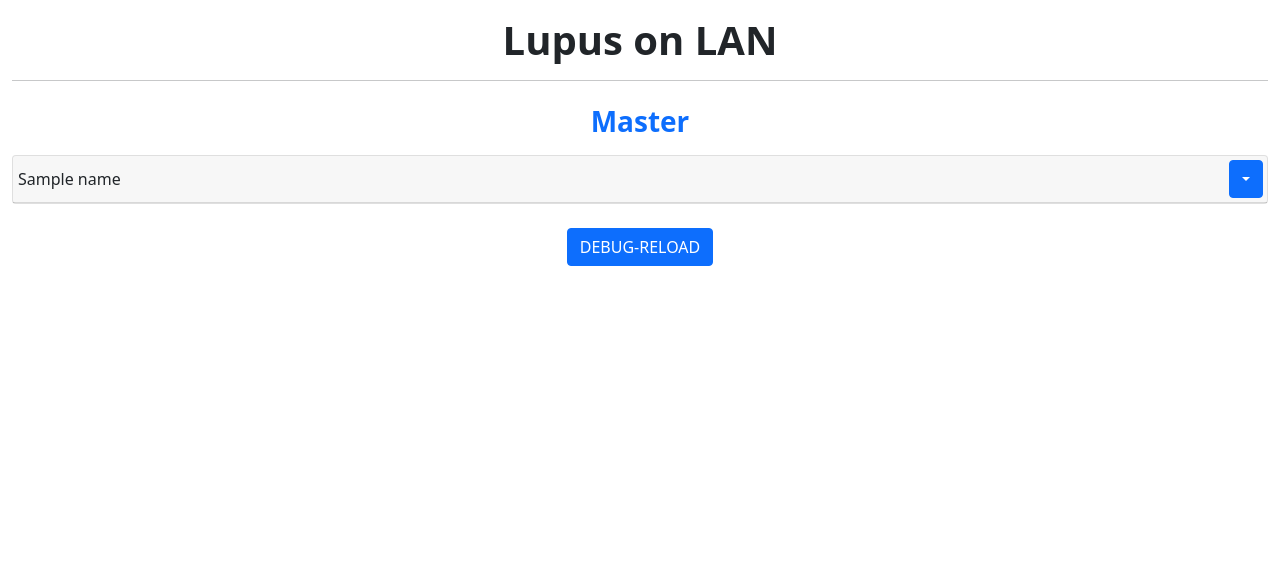
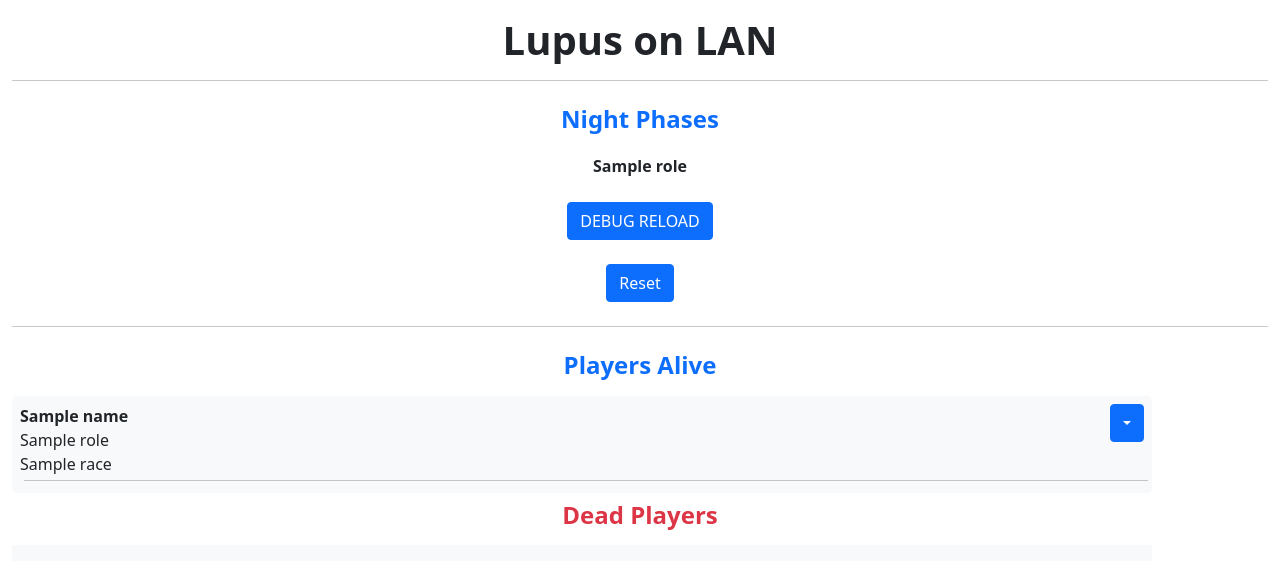
Before and after one commit to Envq/lupus_on_lan, a Flask app: template templates/master.html in a window 1280 px wide. Shown: the top 569 px of the page. Run offline with Flask 2, Linux system fonts and the light colour scheme; the template is opened without the code that fills it: most values are stand-ins (such as "Sample title", 1, 10 or a date in 2020); parts of the project's set-up code (start-up, migrations or seed data) failed here and were passed over.

Commit message:
improved master ui

```diff
--- a/templates/master.html
+++ b/templates/master.html
@@ -1,87 +1,147 @@
 {% extends 'base.html' %}
 {% block content %}
 
-  <!-- Order:
-    mago        x    stregato
-    mitomanete  -
-    veggente    -
-    medium      -
-    gufo        x    gufato
-    guardia     x    protetto
-    lupo        x    morto        unico
-    untore      x    unto
-   -->
+<script>
+  function phaseDone(id) {
+    var curr_class = String(document.getElementById(id).className);
+    if (!curr_class.includes("text-muted")) {
+      document.getElementById(id).className = curr_class + " text-muted text-decoration-line-through";
+    } else {
+      document.getElementById(id).className = curr_class.replace(' text-muted text-decoration-line-through','');
+    }
+  }
 
-<script>
   function addStatus(name, color, id) {
-    badgeId = name + id
+    var badgeId = name + id;
     if (!document.getElementById(badgeId)) {
       var badge = document.createElement("p");
-      badge.id = badgeId
-      badge.className = "badge rounded-pill m-1 p-2 text-center"
-      badge.style.background = color
-      badge.textContent = name
+      badge.id = badgeId;
+      badge.className = "badge rounded-pill m-1 p-2 text-center";
+      badge.style.background = color;
+      badge.textContent = name;
       badge.onclick = function () {this.parentElement.removeChild(this);};
       document.getElementById(id).appendChild(badge);
     }
   }
+
+  function resetStatus(ids) {
+    for (const id of ids) {
+      statusId = 'status-' + id;
+      document.getElementById(statusId).innerHTML = "";
+    }
+  }
+
+  function killPlayer(id) {
+    var rowId = 'row-'+id
+    var dropdownContainerId = 'dropdownContainer-'+id
+    var menuButtonId = 'menuButton-'+id
+    var menuId = 'menu-'+id
+    var dropupContainerId = 'dropupContainer-'+id
+    var deadContainer = document.getElementById('dead-container')
+    // Move row
+    deadContainer.insertBefore(document.getElementById(rowId), deadContainer.firstChild);
+    // Hide dropdown container
+    document.getElementById(dropdownContainerId).setAttribute("hidden", "")
+    // Show dropdup container
+    document.getElementById(dropupContainerId).removeAttribute("hidden")
+  }
+
+  function resurrectPlayer(id) {
+    var rowId = 'row-'+id
+    var dropdownContainerId = 'dropdownContainer-'+id
+    var menuButtonId = 'menuButton-'+id
+    var menuId = 'menu-'+id
+    var dropupContainerId = 'dropupContainer-'+id
+    var aliveContainer = document.getElementById('alive-container')
+    // Move row
+    aliveContainer.appendChild(document.getElementById(rowId));
+    // Hide dropup container
+    document.getElementById(dropupContainerId).setAttribute("hidden", "")
+    // Show dropdown container
+    document.getElementById(dropdownContainerId).removeAttribute("hidden")
+  }
+
 </script>
 
+
+<!-- PHASES ORDER -->
 <div class="text-center p-2">
-  <h3 class="fw-bold text-primary">Master</h3>
+  <h4 class="fw-bold text-primary">Night Phases</h4>
 </div>
 
-<div id="accordion">
-  {% for info in players.values() %}
-    <div class="card">
-      <!-- HEADER -->
-      <div class="card-header px-1 py-1">
-        <div class="row p-0 m-0">
-          <!-- UserName Container-->
-          <div class="col-4 m-0 p-0">
-            <a class="btn text-start w-100 text-truncate m-0 px-0" data-bs-toggle="collapse" href="#{{ info['name'] }}">
-              {{ info['name'] }}
-            </a>
-          </div>
-
-          <!-- Status Container -->
-          <div class="col d-flex flex-wrap m-0 p-0" id="{{ info['name'] }}-status"></div>
-
-          <!-- DropDown Container -->
-          <div class="col-2 dropdown text-end m-0 p-0">
-            <button type="button" class="btn btn-primary dropdown-toggle" data-bs-toggle="dropdown"></button>
-            <ul class="dropdown-menu">
-              {% for (name, color) in statusData %}
-              <li><p class="dropdown-item" onclick="addStatus('{{ name }}', '{{ color }}', '{{ info['name'] }}-status')">{{ name }}</p></li>
-              {% endfor %}
-            </ul>
-          </div>
-        </div>
-      </div>
-
-      <!-- CARD COLLAPSED -->
-      <div id="{{ info['name'] }}" class="collapse" data-bs-parent="#accordion">
-        <div class="card-body">
-          <div class="row fw-bold">
-            <div class="col">ROLE</div>
-            <div class="col">RACE</div>
-          </div>
-          <div class="row">
-            <div class="col">
-              <p>{{ roles[info['role']]['name'] }}</p>
-            </div>
-            <div class="col">
-              <p>{{ roles[info['role']]['race'] }}</p>
-            </div>
-          </div>
-        </div>
-      </div>
-    </div>
+<div>
+  {% for phase in nightPhases %}
+  <div class="row mx-5 my-1 px-3 rounded-3" id="{{ phase }}" onclick="phaseDone('{{ phase }}')">
+    <p class="text-center m-0 p-0 fw-bold">{{ roles[phase]['name'] }}</p>
+  </div>
   {% endfor %}
 </div>
 
-<form class="text-center m-4" method="POST" action="/lobby">
-  <input type="submit" class="btn btn-primary" value="DEBUG-RELOAD">
+<form class="text-center m-4">
+  <input type="submit" class="btn btn-primary" value="DEBUG RELOAD">
 </form>
 
+<div class="text-center m-4">
+  <div class="btn btn-primary" onclick="resetStatus({{ playersNames }})">Reset</div>
+</div>
+
+<hr>
+
+
+<!-- PLAYERS ALIVE-->
+<div class="text-center p-2">
+  <h4 class="fw-bold text-primary">Players Alive</h4>
+</div>
+
+<div class="container m-0 p-2 bg-light rounded-3" id="alive-container">
+  <!-- ALIVE PLAYER ROWS -->
+  {% for player in players %}
+  <div class="row m-0 p-0" id="row-{{ player['name'] }}">
+    <!-- User Container -->
+    <div class="col-4 m-0 p-0 fs-6" id="alive-{{ player['name'] }}">
+      <div class="row m-0 px-0">
+        <p class="m-0 p-0 text-truncate fw-bold">{{ player['name'] }}</p>
+      </div>
+      <div class="row m-0 px-0">
+        <p class="m-0 p-0 text-truncate siz">{{ roles[player['role']]['name'] }}</p>
+      </div>
+      <div class="row m-0 px-0">
+        <p class="m-0 p-0 text-truncate">{{ player['race'] }}</p>
+      </div>
+    </div>
+
+    <!-- Status Container -->
+    <div class="col d-flex flex-wrap m-0 p-0" id="status-{{ player['name'] }}"></div>
+
+    <!-- DropDown Container -->
+    <div class="col-1 dropdown text-end m-0 p-0" id="dropdownContainer-{{ player['name'] }}">
+      <button type="button" class="btn btn-primary dropdown-toggle" data-bs-toggle="dropdown" id="menuButton-{{ player['name'] }}"></button>
+      <ul class="dropdown-menu" id="menu-{{ player['name'] }}">
+        <li><p class="dropdown-item" onclick="killPlayer('{{ player['name'] }}')">DEAD</p></li>
+        {% for (name, color) in statusData %}
+        <li><p class="dropdown-item" onclick="addStatus('{{ name }}', '{{ color }}', 'status-{{ player['name'] }}')">{{ name }}</p></li>
+        {% endfor %}
+      </ul>
+    </div>
+
+    <!-- DropUp Container HIDDEN -->
+    <div class="col-1 dropup text-end m-0 p-0" id="dropupContainer-{{ player['name'] }}" hidden>
+      <div class="btn btn-danger dropdown-toggle" onclick="resurrectPlayer('{{ player['name'] }}')"></div>
+    </div>
+
+    <hr class="m-1 p-0">
+  </div>
+  {% endfor %}
+</div>
+
+
+<!-- PLAYERS DEAD -->
+<div class="text-center p-2" id="dead-title">
+  <h4 class="fw-bold text-danger">Dead Players</h4>
+</div>
+
+<div class="container m-0 p-2 bg-light" id="dead-container">
+  <!-- move here dead-player rows -->
+</div>
+
 {% endblock content %}
```
Also changed, not shown: roles.json (+13 -13 lines), src/controller.py (+5 -3 lines), src/data_manager.py (+23 -13 lines), src/model.py (+26 -41 lines).
